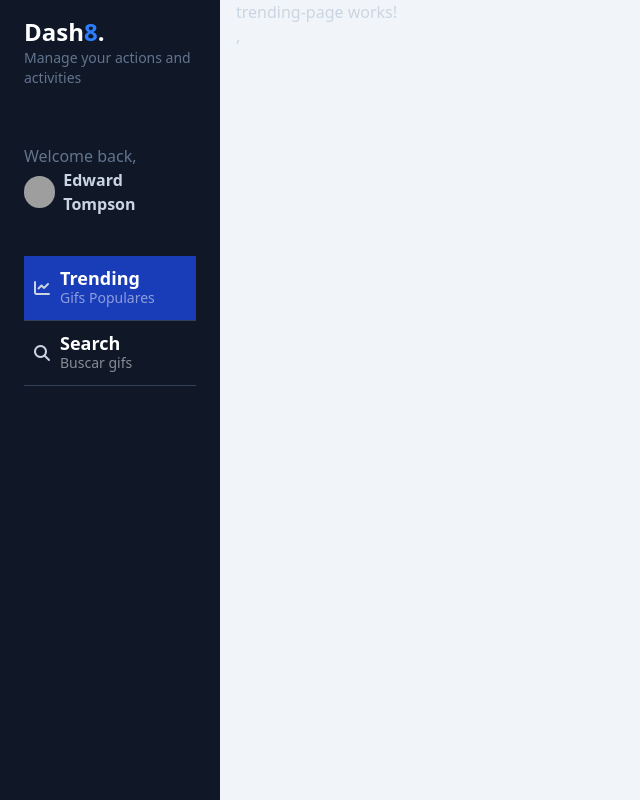
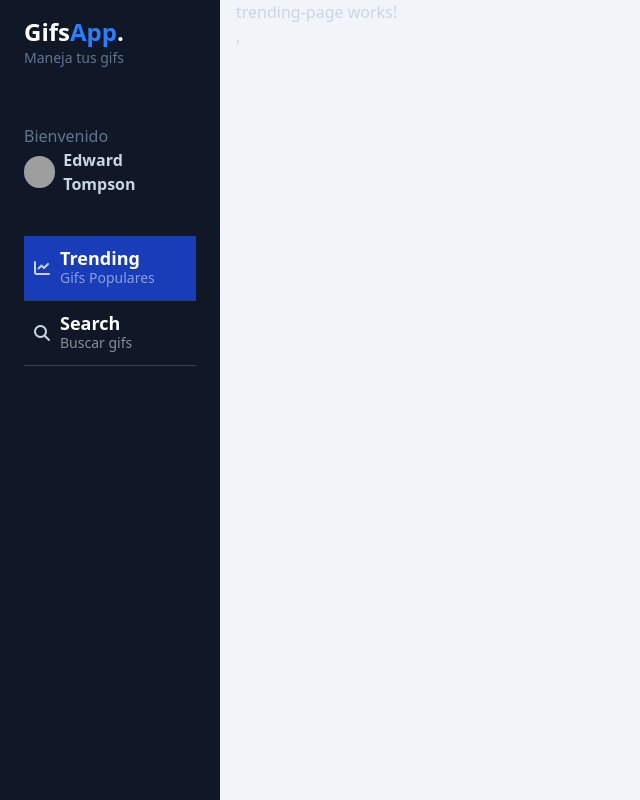
Before and after one commit to abarcaEs3/gifsApp, an Angular app: page /dashboard/trending in a window 1280 px wide. Shown: the whole page, without its empty margins (0-640 px from the left). Built offline with nearby package versions, Linux system fonts and the light colour scheme; grey boxes are pictures that could not be loaded.

Commit message:
Angular Environments and Path Alias

```diff
--- a/angular.json
+++ b/angular.json
@@ -47,7 +47,13 @@
             "development": {
               "optimization": false,
               "extractLicenses": false,
-              "sourceMap": true
+              "sourceMap": true,
+              "fileReplacements": [
+                {
+                  "replace": "src/environments/environment.ts",
+                  "with": "src/environments/environment.development.ts"
+                }
+              ]
             }
           },
           "defaultConfiguration": "production"
--- a/src/app/gifs/components/gifs-side-menu-header/gifs-side-menu-header.component.html
+++ b/src/app/gifs/components/gifs-side-menu-header/gifs-side-menu-header.component.html
@@ -1,11 +1,11 @@
 <div id="logo" class="my-4 px-6">
   <h1 class="text-lg md:text-2xl font-bold text-white">
-    Dash<span class="text-blue-500">8</span>.
+    {{ env.companyName }}<span class="text-blue-500">{{ env.companyName2}}</span>.
   </h1>
-  <p class="text-slate-500 text-sm">Manage your actions and activities</p>
+  <p class="text-slate-500 text-sm">{{ env.companySlogan }}</p>
 </div>
 <div id="profile" class="px-6 py-10">
-  <p class="text-slate-500">Welcome back,</p>
+  <p class="text-slate-500">Bienvenido</p>
   <a href="#" class="inline-flex space-x-2 items-center">
     <span>
       <img
--- a/src/app/gifs/components/gifs-side-menu-header/gifs-side-menu-header.component.ts
+++ b/src/app/gifs/components/gifs-side-menu-header/gifs-side-menu-header.component.ts
@@ -1,8 +1,14 @@
 import { Component } from '@angular/core';
+import { environment } from '@environments/environment';
+
 
 @Component({
   selector: 'app-gifs-side-menu-header',
   imports: [],
   templateUrl: './gifs-side-menu-header.component.html',
 })
-export class GifsSideMenuHeaderComponent { }
+export class GifsSideMenuHeaderComponent {
+
+  env = environment;
+
+}
--- /dev/null
+++ b/src/environments/environment.development.ts
@@ -0,0 +1,10 @@
+export const environment = {
+  production: true,
+  companyName: 'Gifs',
+  companyName2: 'App',
+  companySlogan: 'Maneja tus gifs'
+
+  // ApiKeys
+
+  // URLs
+};
--- /dev/null
+++ b/src/environments/environment.ts
@@ -0,0 +1,10 @@
+export const environment = {
+  production: true,
+  companyName: 'Gifs',
+  companyName2: 'App',
+  companySlogan: 'Maneja tus gifs'
+
+  // ApiKeys
+
+  // URLs
+};
--- a/tsconfig.json
+++ b/tsconfig.json
@@ -3,6 +3,10 @@
 {
   "compileOnSave": false,
   "compilerOptions": {
+    "baseUrl": ".",
+    "paths": {
+      "@environments/*": ["src/environments/*"]
+    },
     "strict": true,
     "noImplicitOverride": true,
     "noPropertyAccessFromIndexSignature": true,
```
